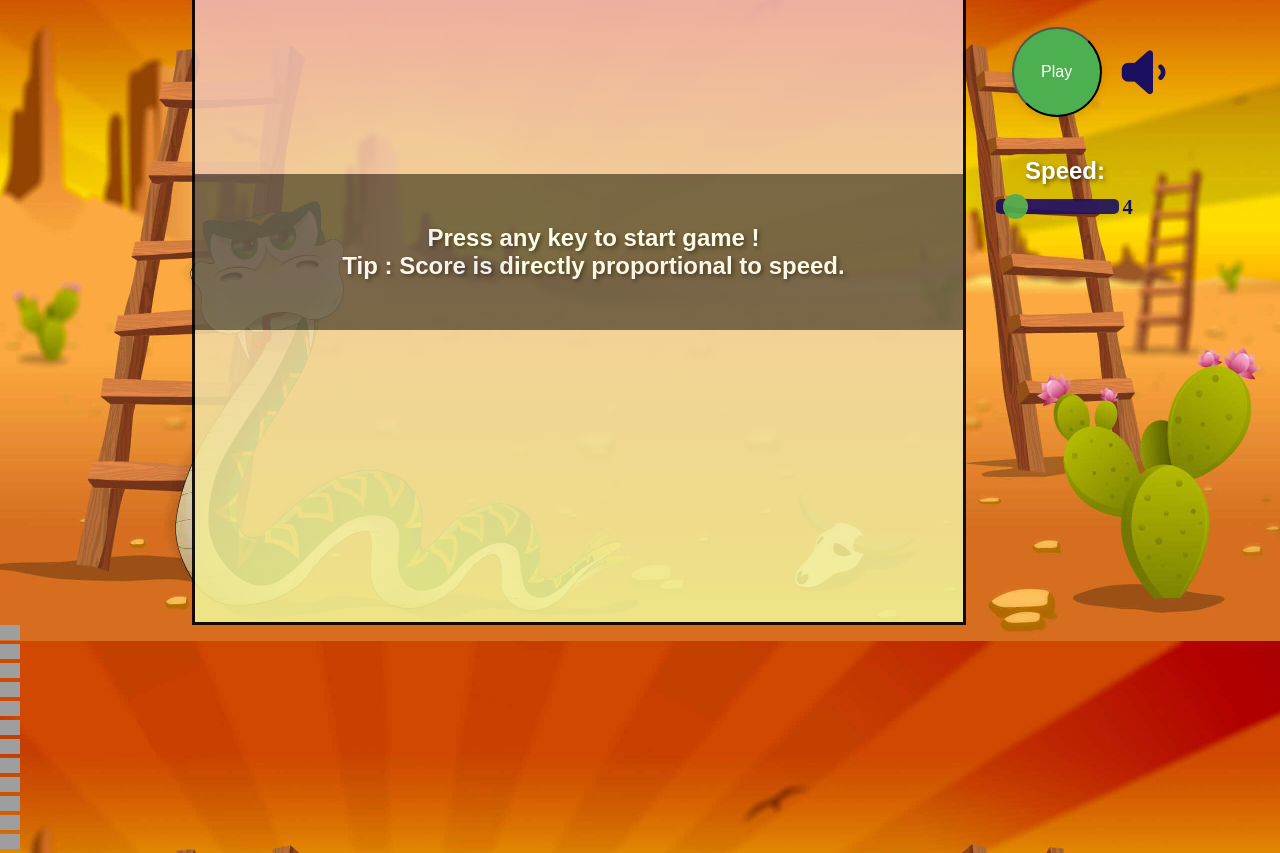
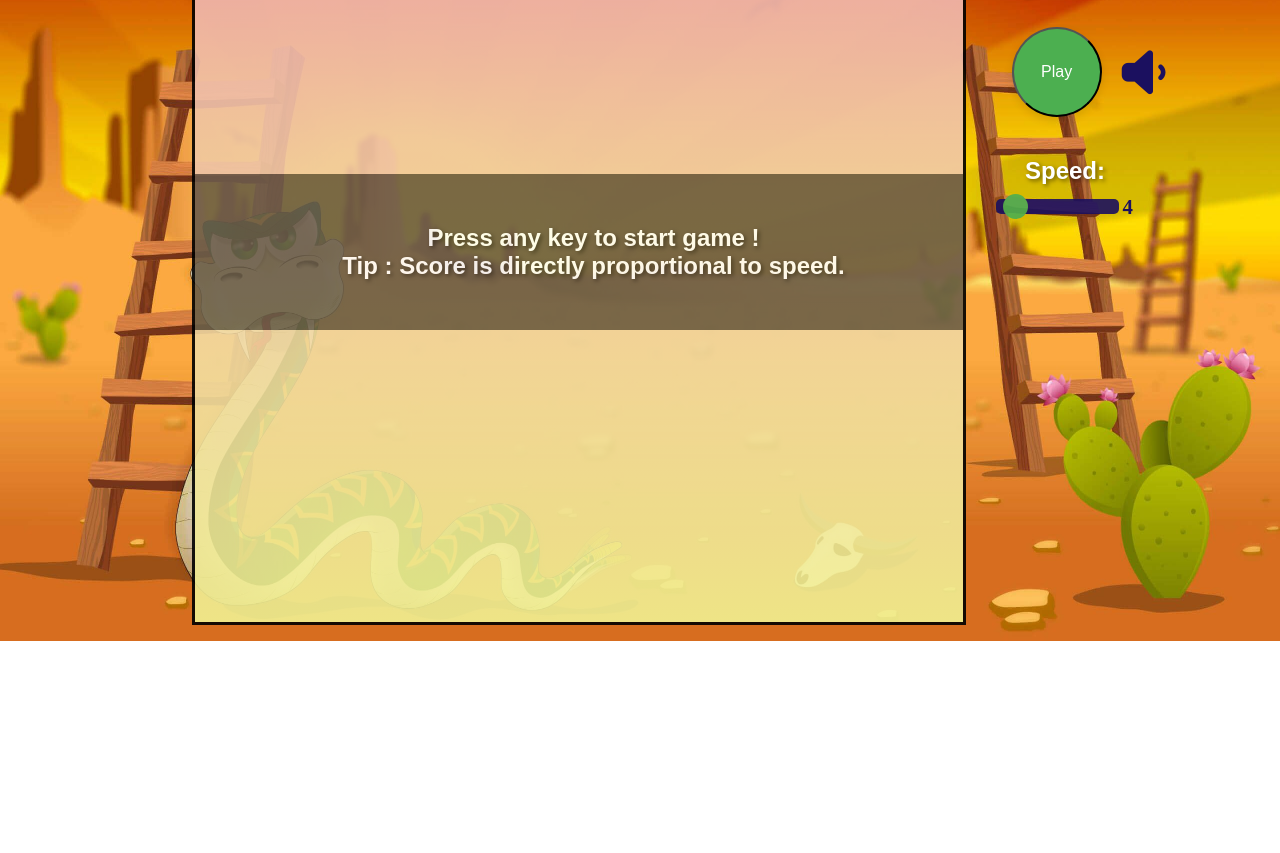
Before and after one commit to itsAKDwivedi/SnakeGame, a plain HTML site: page index.html in a window 1280 px wide. Shown: the part 159-1012 px from the top of the page. After the commit the page ends 800 px from the top, so only its background shows below. Drawn offline with Linux system fonts and the light colour scheme; grey boxes are pictures that could not be loaded.

Commit message:
removing falling snowfalls

```diff
--- a/index.html
+++ b/index.html
@@ -44,25 +44,5 @@
 <script src="script.js"></script>
 
 
-    <!--Falling-items-->
-
-    <div class="snowflakes">
-        <!-- add your 'snowflake' images below - you can add more or less if needed -->
-        <div class="snowflake"><img src="https://cinni.net/images/favi/p/poke_61.gif" style="width:20px;" /></div>
-        <div class="snowflake"><img src="https://cinni.net/images/favi/p/poke_61.gif" style="width:20px;" /></div>
-        <div class="snowflake"><img src="https://cinni.net/images/favi/p/poke_61.gif" style="width:20px;" /></div>
-        <div class="snowflake"><img src="https://cinni.net/images/favi/p/poke_61.gif" style="width:20px;" /></div>
-        <div class="snowflake"><img src="https://cinni.net/images/favi/p/poke_61.gif" style="width:20px;" /></div>
-        <div class="snowflake"><img src="https://cinni.net/images/favi/p/poke_61.gif" style="width:20px;" /></div>
-        <div class="snowflake"><img src="https://cinni.net/images/favi/p/poke_61.gif" style="width:20px;" /></div>
-        <div class="snowflake"><img src="https://cinni.net/images/favi/p/poke_61.gif" style="width:20px;" /></div>
-        <div class="snowflake"><img src="https://cinni.net/images/favi/p/poke_61.gif" style="width:20px;" /></div>
-        <div class="snowflake"><img src="https://cinni.net/images/favi/p/poke_61.gif" style="width:20px;" /></div>
-        <div class="snowflake"><img src="https://cinni.net/images/favi/p/poke_61.gif" style="width:20px;" /></div>
-        <div class="snowflake"><img src="https://cinni.net/images/favi/p/poke_61.gif" style="width:20px;" /></div>
-    </div>
-
-
-
 
 </html>
```
